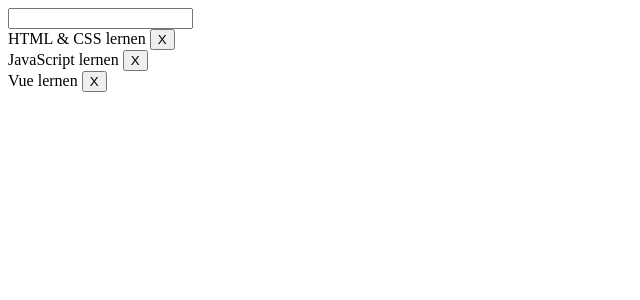
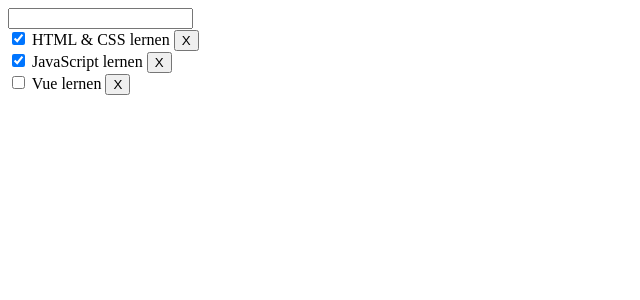
Before and after one commit to BennyDeeDev/Der-komplette-VueJS-Kurs, a Vue app: page / in a window 1280 px wide. Shown: the top 300 px of the page, without its empty margins (0-640 px from the left). Built offline with nearby package versions, Linux system fonts and the light colour scheme.

Commit message:
Checkbox mit v-model

```diff
--- a/src/components/ToDoList.vue
+++ b/src/components/ToDoList.vue
@@ -2,6 +2,7 @@
   <div>
     <input @change="addToDo" />
     <div v-for="(todo,index) in todos" :key="index">
+      <input type="checkbox" v-model="todo.done" />
       {{ todo.text }}
       <button v-on:click="deleteToDo(todo.id)">X</button>
     </div>
@@ -13,9 +14,9 @@ export default {
   data() {
     return {
       todos: [
-        { id: 1, text: "HTML & CSS lernen" },
-        { id: 2, text: "JavaScript lernen" },
-        { id: 3, text: "Vue lernen" }
+        { id: 1, text: "HTML & CSS lernen", done: true },
+        { id: 2, text: "JavaScript lernen", done: true },
+        { id: 3, text: "Vue lernen", done: false }
       ],
       counter: 4
     };
```
